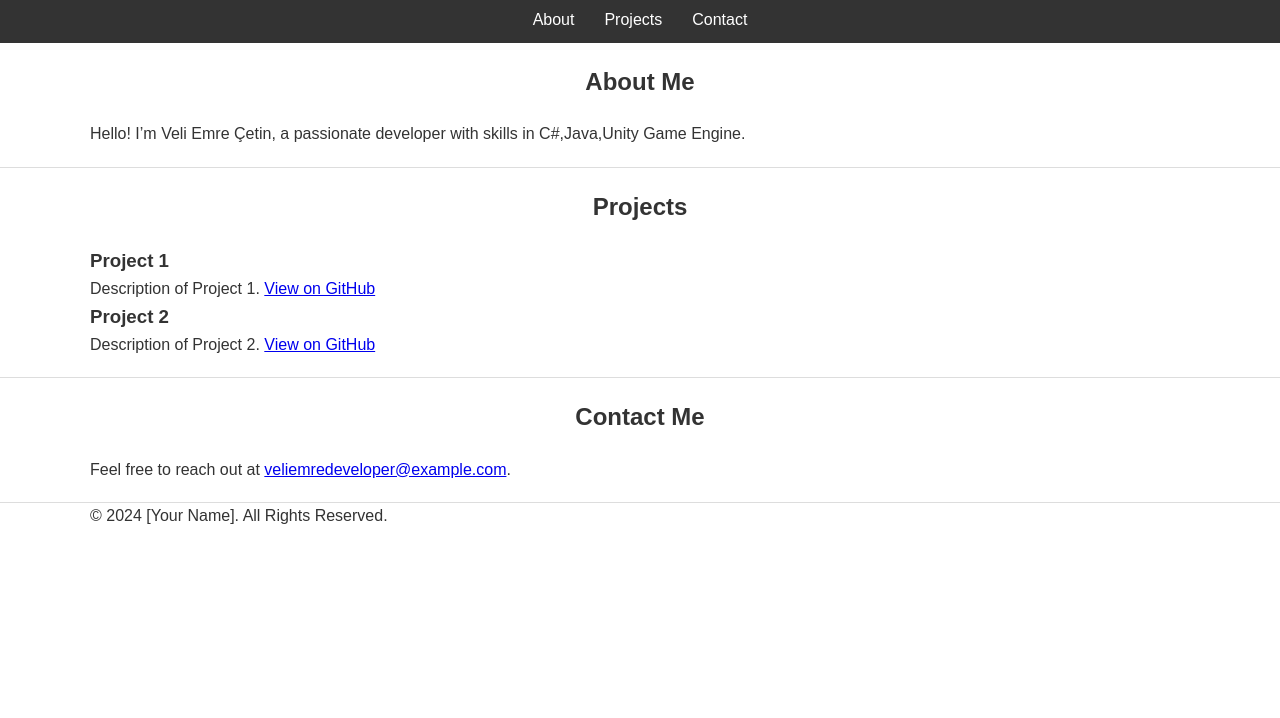
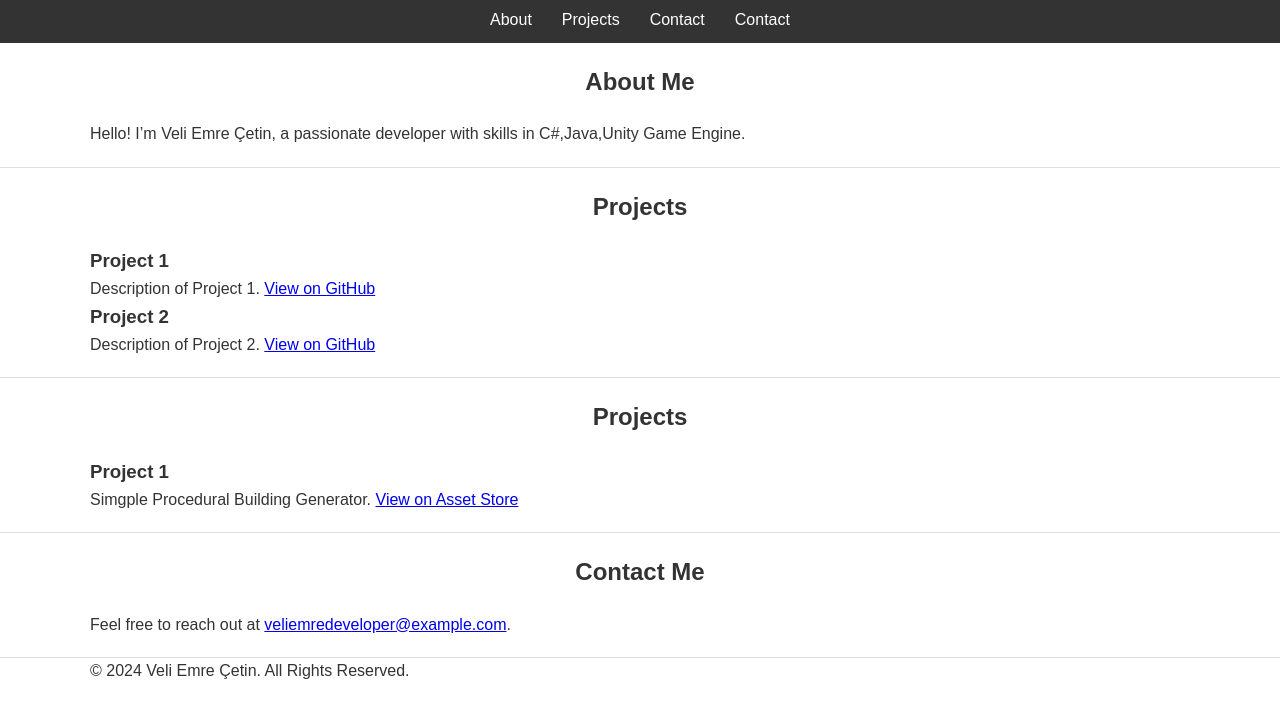
Before and after one commit to WeileeTheWeener/veliemrecetin.github.io, a plain HTML site: page index.html in a window 1280 px wide. Shown: the part 64-782 px from the top of the page. Drawn offline with Linux system fonts and the light colour scheme.

Commit message:
Update index.html

```diff
--- a/index.html
+++ b/index.html
@@ -14,6 +14,7 @@
         <ul>
           <li><a href="#about">About</a></li>
           <li><a href="#projects">Projects</a></li>
+            <li><a href="#unity assets">Contact</a></li>
           <li><a href="#contact">Contact</a></li>
         </ul>
       </nav>
@@ -41,6 +42,17 @@
         </div>
       </div>
     </section>
+      <section id="unity assets">
+      <div class="container">
+        <h2>Projects</h2>
+        <div class="project-grid">
+          <div class="project-card">
+            <h3>Project 1</h3>
+            <p>Simgple Procedural Building Generator. <a href="#">View on Asset Store</a></p>
+          </div>
+        </div>
+      </div>
+    </section>
     <section id="contact">
       <div class="container">
         <h2>Contact Me</h2>
@@ -50,7 +62,7 @@
   </main>
   <footer>
     <div class="container">
-      <p>&copy; 2024 [Your Name]. All Rights Reserved.</p>
+      <p>&copy; 2024 Veli Emre Çetin. All Rights Reserved.</p>
     </div>
   </footer>
 </body>
```
